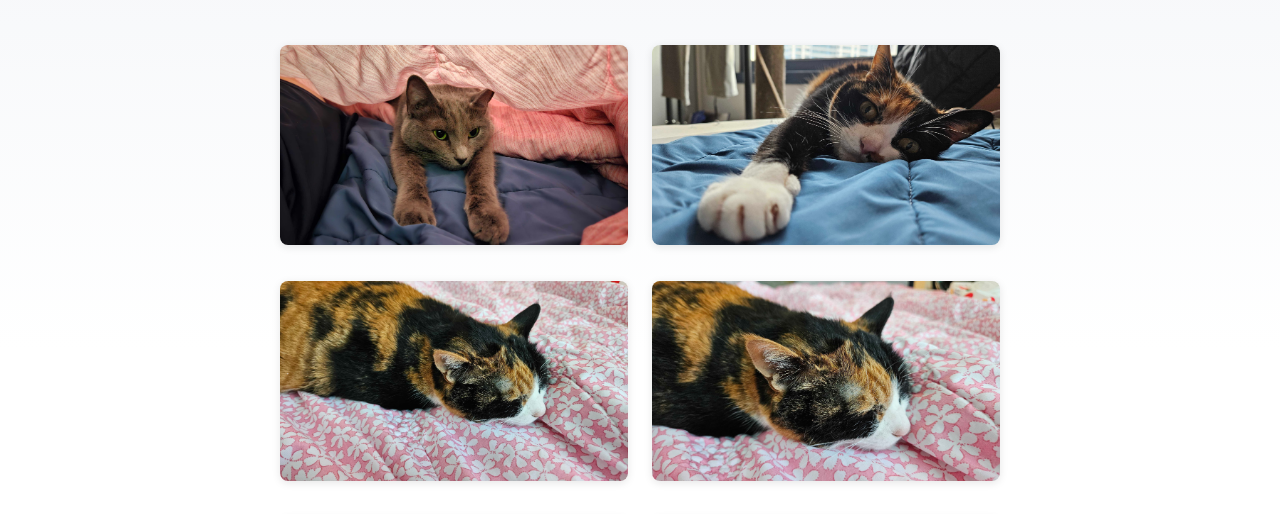
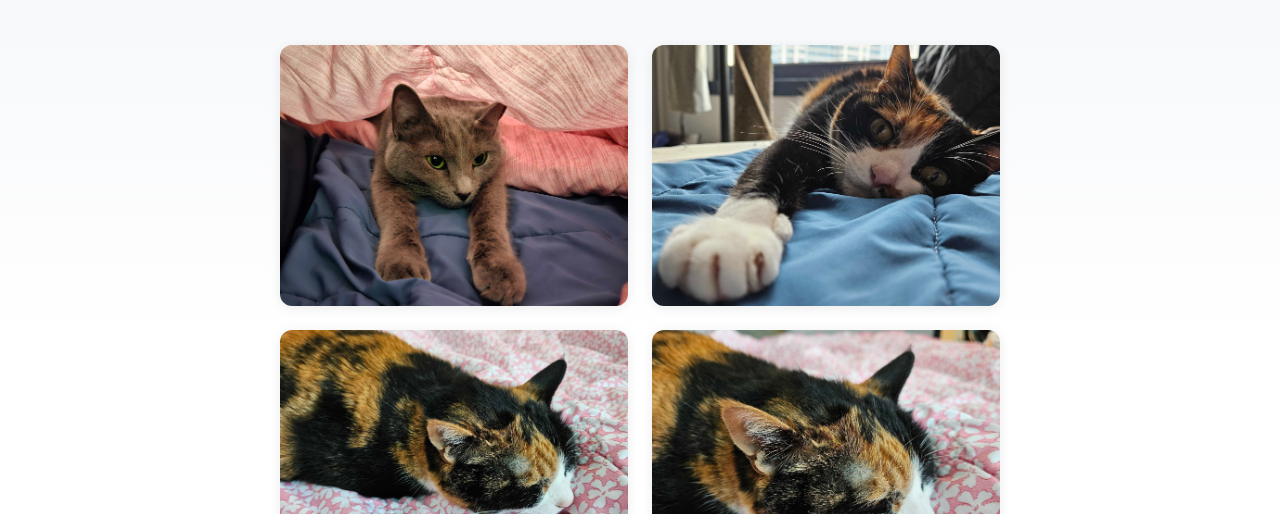
Before and after one commit to Tocktock/mystory-blog, an Astro site: page / in a window 1280 px wide. Shown: the part 250-764 px from the top of the page. Built offline with nearby package versions, Linux system fonts and the light colour scheme; Astro itself is replaced by a stand-in of ours.

Commit message:
Refactor code structure for improved readability and maintainability

```diff
--- a/src/pages/index.astro
+++ b/src/pages/index.astro
@@ -3,13 +3,21 @@ import BaseHead from '../components/BaseHead.astro';
 import Header from '../components/Header.astro';
 import Footer from '../components/Footer.astro';
 import { SITE_TITLE, SITE_DESCRIPTION, SITE_AUTHOR } from '../consts';
-const imagePaths = [
-	'/gallery/1.jpg',
-	'/gallery/2.jpg',
-	'/gallery/3.jpg',
-	'/gallery/4.jpg',
-	'/gallery/5.jpg',
-	'/gallery/6.jpg'
+import { Image } from 'astro:assets';
+import galleryImage1 from '../assets/gallery/1.jpg';
+import galleryImage2 from '../assets/gallery/2.jpg';
+import galleryImage3 from '../assets/gallery/3.jpg';
+import galleryImage4 from '../assets/gallery/4.jpg';
+import galleryImage5 from '../assets/gallery/5.jpg';
+import galleryImage6 from '../assets/gallery/6.jpg';
+
+const galleryImages = [
+	{ image: galleryImage1, alt: 'Cat lounging near a window with soft lighting.' },
+	{ image: galleryImage2, alt: 'Curious cat peeking through a fence.' },
+	{ image: galleryImage3, alt: 'Playful kitten reaching for a toy.' },
+	{ image: galleryImage4, alt: 'Cat resting comfortably on a blanket.' },
+	{ image: galleryImage5, alt: 'Two cats sharing a quiet moment together.' },
+	{ image: galleryImage6, alt: 'Cat gazing outside with bright eyes.' },
 ];
 
 const siteURL = Astro.site ? new URL(Astro.site) : Astro.url;
@@ -58,31 +66,59 @@ const personJsonLd = {
 			</p>
 
 
-			<section style="
-				margin: 2rem 0;
-				display: grid;
-				grid-template-columns: repeat(auto-fit, minmax(250px, 1fr));
-				gap: 1.5rem;
-				padding: 1rem 0;
-			">
-				{imagePaths.map((imgSrc, index) => (
-					// @ts-ignore - key is valid for list rendering
-					<article key={index}>
-						<img
-							src={imgSrc}
-							alt={`Gallery image ${index + 1}`}
-							style="
-								width: 100%;
-								height: 200px;
-								object-fit: cover;
-								border-radius: 8px;
-								box-shadow: 0 2px 8px rgba(0,0,0,0.1);
-							"
-						/>
-					</article>
-				))}
-			</section>
+		<section class="gallery" aria-label="Cute Cat Gallery">
+			{galleryImages.map(({ image, alt }, index) => (
+				// @ts-ignore - valid key for list rendering
+				<article key={index} class="gallery__item">
+					<Image
+						src={image}
+						alt={alt}
+						widths={[320, 480, 640, 960]}
+						sizes="(max-width: 600px) 100vw, (max-width: 1024px) 50vw, 33vw"
+						loading="lazy"
+						class="gallery__image"
+					/>
+				</article>
+			))}
+		</section>
 		</main>
 		<Footer />
 	</body>
 </html>
+
+<style>
+	.gallery {
+		margin: 2rem 0;
+		display: grid;
+		grid-template-columns: repeat(auto-fit, minmax(250px, 1fr));
+		gap: 1.5rem;
+		padding: 1rem 0;
+	}
+
+	.gallery__item {
+		border-radius: 0.75rem;
+		overflow: hidden;
+		box-shadow: 0 2px 12px rgba(0, 0, 0, 0.08);
+		transition: transform 0.2s ease, box-shadow 0.2s ease;
+	}
+
+	.gallery__item:hover,
+	.gallery__item:focus-within {
+		transform: translateY(-4px);
+		box-shadow: 0 6px 18px rgba(0, 0, 0, 0.12);
+	}
+
+	.gallery__image {
+		display: block;
+		width: 100%;
+		height: 100%;
+		object-fit: cover;
+		aspect-ratio: 4 / 3;
+	}
+
+	@media (max-width: 720px) {
+		.gallery {
+			gap: 1rem;
+		}
+	}
+</style>
```
Also changed, not shown: public/gallery/5.jpg (deleted), public/gallery/6.jpg (deleted), src/assets/gallery/1.jpg (renamed from public/gallery/1.jpg), src/assets/gallery/2.jpg (renamed from public/gallery/2.jpg), src/assets/gallery/3.jpg (renamed from public/gallery/3.jpg), src/assets/gallery/4.jpg (renamed from public/gallery/4.jpg), 2 other files.
